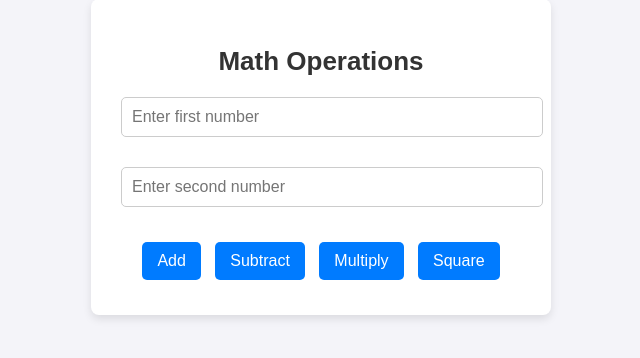
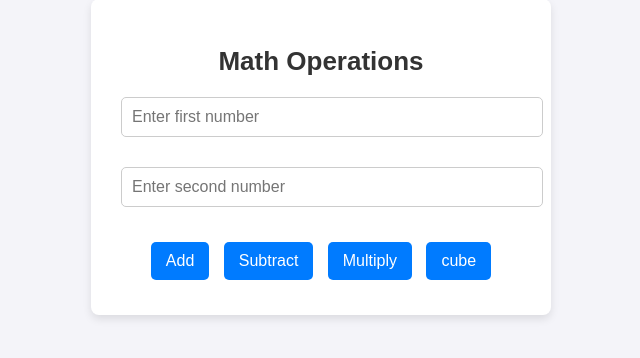
Before and after one commit to Syam916/1st_deployement, a Flask app: page /math in a window 1280 px wide. Shown: the part 283-641 px from the top of the page, without its empty margins (319-959 px from the left). Run offline with Flask 3, Linux system fonts and the light colour scheme; the visitor is signed in with stand-in values (Sample User, id 1).

Commit message:
chnage square feature to cube

```diff
--- a/app.py
+++ b/app.py
@@ -86,8 +86,8 @@ def math_operations():
                 result = num1 - num2
             elif operation == 'multiply':
                 result = num1 * num2
-            elif operation == 'square':
-                result = f"Square of {num1}: {num1**2}, Square of {num2}: {num2**2}"
+            elif operation == 'cube':
+                result = f"Square of {num1}: {num1**3}, Square of {num2}: {num2**3}"
         except ValueError:
             result = "Invalid input, please enter valid numbers."
 
--- a/templates/math.html
+++ b/templates/math.html
@@ -21,7 +21,7 @@
                 <button type="submit" name="operation" value="add">Add</button>
                 <button type="submit" name="operation" value="sub">Subtract</button>
                 <button type="submit" name="operation" value="multiply">Multiply</button>
-                <button type="submit" name="operation" value="square">Square</button>
+                <button type="submit" name="operation" value="cube">cube</button>
             </div>
         </form>
 
```
